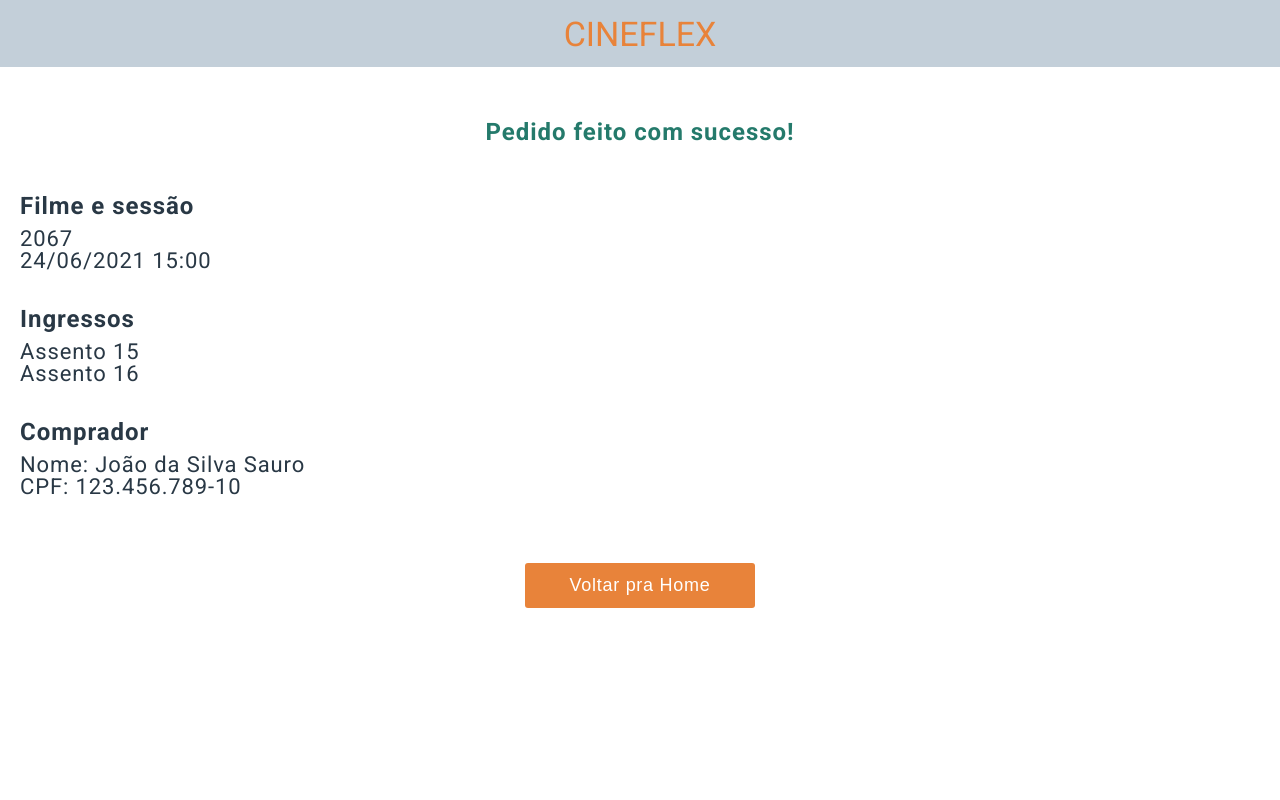
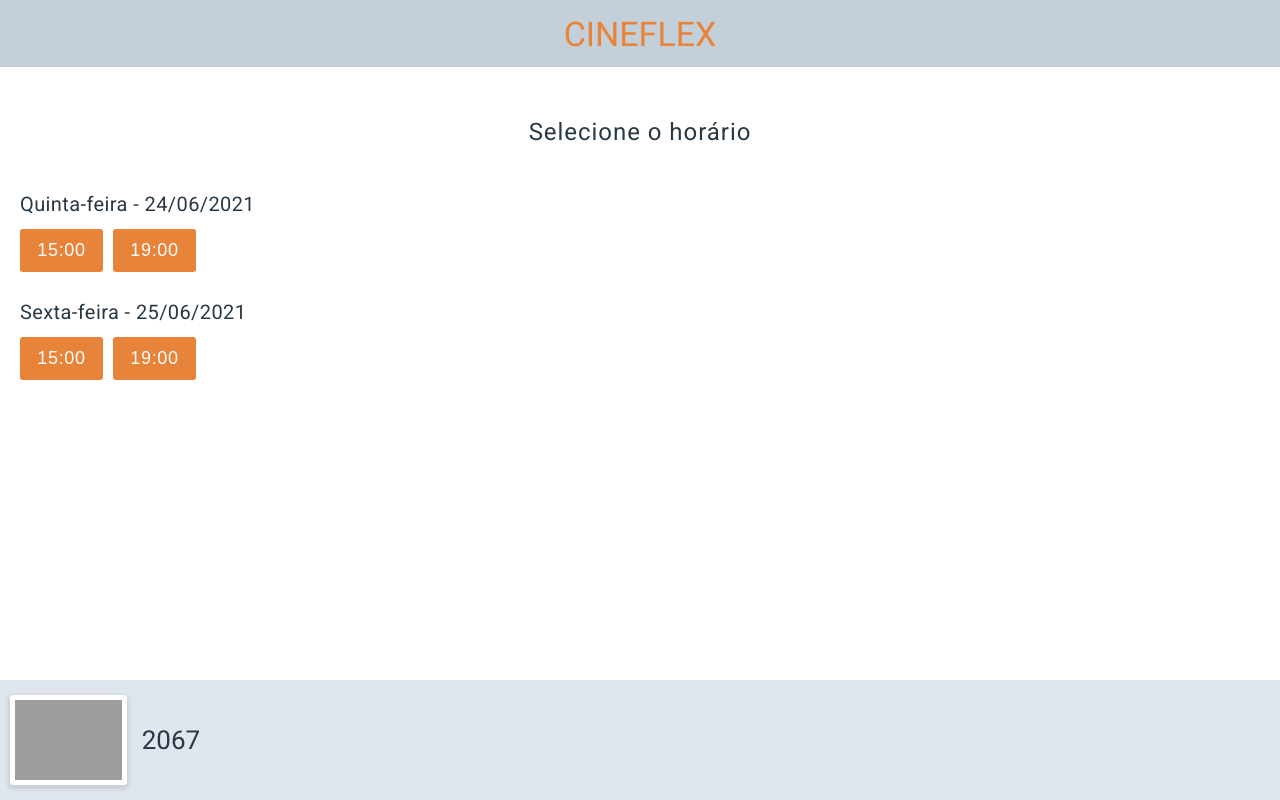
Before and after one commit to lfelipelizeu/Cineflex, a React (Create React App) app: page /sessions in a window 1280 px wide. Built offline with nearby package versions, Linux system fonts and the light colour scheme; grey boxes are pictures that could not be loaded.

Commit message:
Basic route to navigate between the pages implemented. Changed some styles.

```diff
--- a/public/css/styles.css
+++ b/public/css/styles.css
@@ -86,19 +86,10 @@ section.sessions-list div.day div.sessions {
     margin: 15px 0 30px;
 }
 
-section.sessions-list div.day div.sessions div.session {
+section.sessions-list div.day div.sessions button {
     width: 83px;
     height: 43px;
-    background-color: #e8833a;
-    border-radius: 3px;
     margin-right: 10px;
-    font-size: 20px;
-    font-weight: 400;
-    letter-spacing: 0.02em;
-    color: #ffffff;
-    display: flex;
-    justify-content: center;
-    align-items: center;
 }
 
 section.sessions-list div.day div.sessions div.session:active {
@@ -255,6 +246,7 @@ footer div.movie-info {
 section.success-screen {
     display: flex;
     flex-direction: column;
+    align-items: center;
 }
 
 section.success-screen > h1 {
@@ -263,6 +255,7 @@ section.success-screen > h1 {
 }
 
 section.success-screen div.info {
+    width: 100%;
     margin-bottom: 35px;
 }
 
@@ -281,5 +274,5 @@ section.success-screen div.info p {
 section.success-screen button {
     width: 230px;
     height: 45px;
-    margin: 30px auto 0;
+    margin-top: 30px;
 }
--- a/src/App.js
+++ b/src/App.js
@@ -3,16 +3,27 @@ import MoviesList from './MoviesList.js';
 import SessionsList from './SessionsList.js';
 import SelectSeats from './SelectSeats.js';
 import SuccessScreen from './SuccessScreen.js';
+import { BrowserRouter, Switch, Route } from 'react-router-dom';
 
 export default function App () {
     return (
-        <>
+        <BrowserRouter>
             <Header />
-            {/*<MoviesList movies={movies} />*/}
-            {/*<SessionsList movie={movies[0]} />*/}
-            {/*<SelectSeats movie={movies[0]} />*/}
-            <SuccessScreen />
-        </>
+            <Switch>
+                <Route path="/" exact>
+                    <MoviesList movies={movies} />
+                </Route>
+                <Route path="/sessions" exact>
+                    <SessionsList movie={movies[0]} />
+                </Route>
+                <Route path="/sessions/seats" exact>
+                    <SelectSeats movie={movies[0]} />
+                </Route>
+                <Route path="/sessions/seats/success" exact>
+                    <SuccessScreen />
+                </Route>
+            </Switch>
+        </BrowserRouter>
     );
 }
 
--- a/src/MoviesList.js
+++ b/src/MoviesList.js
@@ -1,11 +1,18 @@
 import Movie from './Movie.js';
+import { Link } from 'react-router-dom';
 
 export default function MoviesList ({ movies }) {
     return (
         <main>
             <h1>Selecione o filme</h1>
             <div className="movies-list">
-               {movies.map((movie,index) => <Movie key={index} title={movie.title} img={movie.img} />)}
+                {movies.map((movie,index) => {
+                    return (
+                        <Link to="/sessions">
+                            <Movie key={index} title={movie.title} img={movie.img} />
+                        </Link>
+                    );
+                })}
             </div>
         </main>
     );
--- a/src/SelectSeats.js
+++ b/src/SelectSeats.js
@@ -1,5 +1,6 @@
 import Footer from './Footer.js';
 import React, { useState } from "react";
+import { Link } from 'react-router-dom';
 
 export default function SelectSeats ({ movie }) {
     const [ movieInfo, setMovieInfo ] = useState([movie.title, "Quinta-feira - 15:00"]);
@@ -12,7 +13,9 @@ export default function SelectSeats ({ movie }) {
             </div>
             <SeatClasses />
             <BuyerData />
-            <button>Reservar assento(s)</button>
+            <Link to="/sessions/seats/success">
+                <button>Reservar assento(s)</button>
+            </Link>
             <Footer movie={movie} movieInfo={movieInfo} />
         </section>
     );
--- a/src/SessionsList.js
+++ b/src/SessionsList.js
@@ -1,5 +1,6 @@
 import Footer from './Footer.js';
 import React, { useState } from 'react';
+import { Link } from 'react-router-dom';
 
 export default function SessionsList ({ movie }) {
     const [ movieInfo, setMovieInfo ] = useState([movie.title]);
@@ -20,7 +21,13 @@ function Day ({ day }) {
         <div className="day">
             <h2>{weekday} - {date}</h2>
             <div className="sessions">
-               {sessions.map((session,index) => <div key={index} className="session">{session}</div>)}
+                {sessions.map((session,index) => {
+                   return (
+                        <Link to="/sessions/seats">
+                            <button key={index}>{session}</button>
+                        </Link>
+                    )
+                })}
             </div>
         </div>
     );
--- a/src/SuccessScreen.js
+++ b/src/SuccessScreen.js
@@ -1,3 +1,5 @@
+import { Link } from 'react-router-dom';
+
 export default function SuccessScreen () {
     return (
         <section className="success-screen">
@@ -5,7 +7,9 @@ export default function SuccessScreen () {
             <MovieInfo />
             <SeatsInfo />
             <BuyerInfo />
-            <button>Voltar pra Home</button>
+            <Link to="/">
+                <button>Voltar pra Home</button>
+            </Link>
         </section>
     );
 }
```
